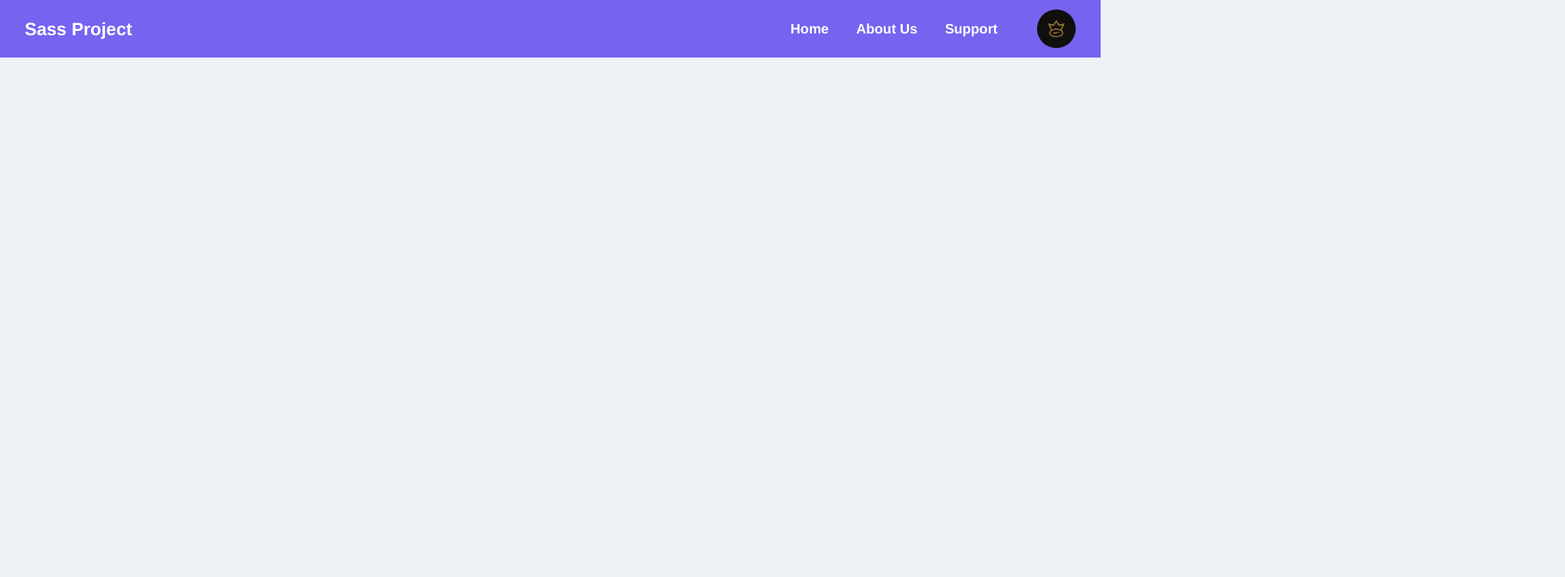
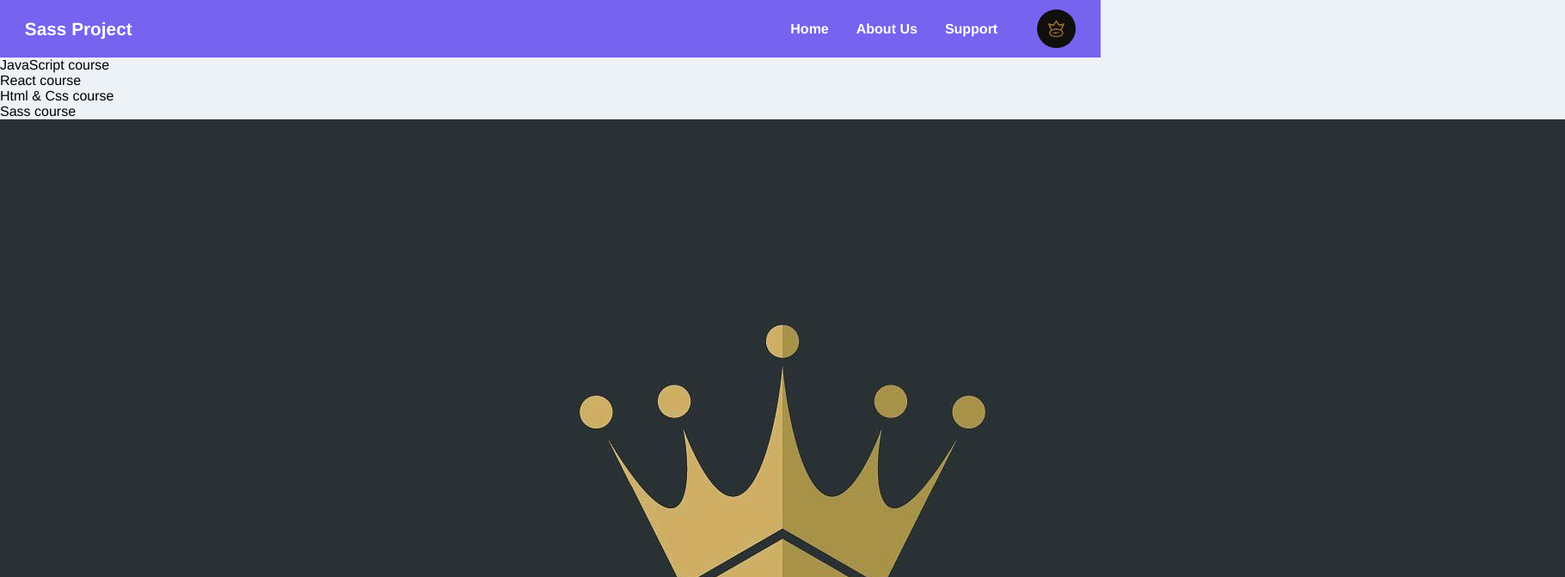
Before and after one commit to Sahand2020/Sass-Project, a plain HTML site: page index.html in a window 1280 px wide. Shown: the top 672 px of the page at 86% size, 1820 px wide, since content can reach past the window. Drawn offline with Linux system fonts and the light colour scheme.

Commit message:
main section added. includes aside and main tags.

```diff
--- a/index.html
+++ b/index.html
@@ -25,5 +25,18 @@
                 <img src="./logo2.png" alt="logo" />
             </div>
         </header>
+        <div class="main">
+            <aside>
+                <div class="course"><p>JavaScript course</p></div>
+                <div class="course"><p>React course</p></div>
+                <div class="course"><p>Html & Css course</p></div>
+                <div class="course"><p>Sass course</p></div>
+            </aside>
+            <main>
+                <img src="./logo3.jpg" alt="logo" />
+                <h2>Sass Project</h2>
+                <p>This is a website for programmers</p>
+            </main>
+        </div>
     </body>
 </html>
```
